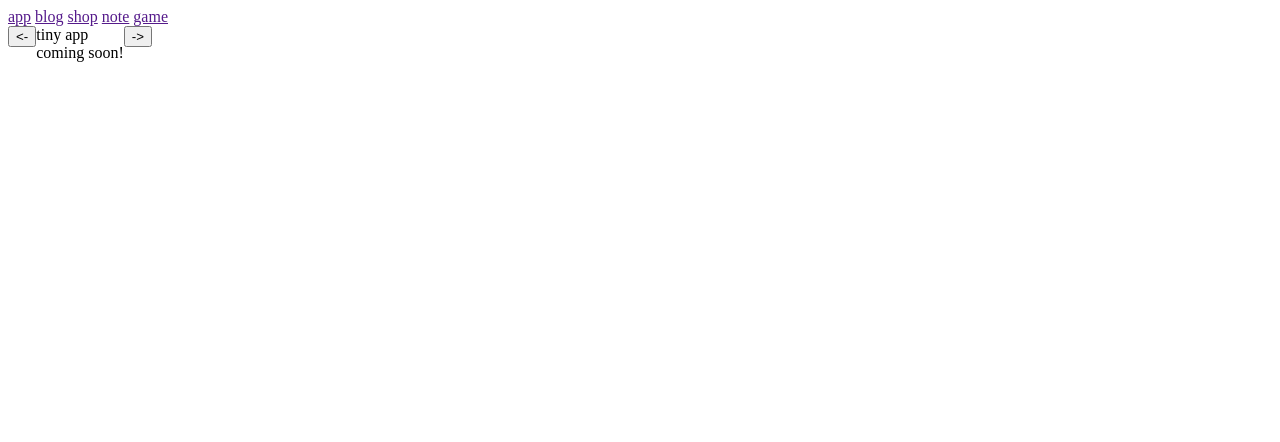
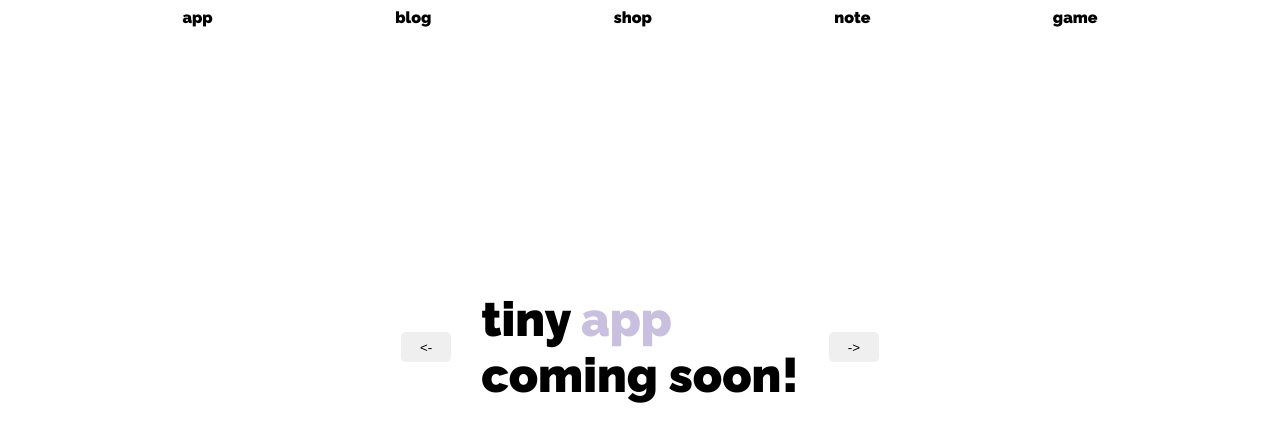
Before and after one commit to rgltalatala/tinyapp, a plain HTML site: page index.html in a window 1280 px wide. Drawn offline with Linux system fonts and the light colour scheme.

Commit message:
add styling

```diff
--- a/index.css
+++ b/index.css
@@ -1,4 +1,74 @@
+@font-face{
+    font-family: Raleway-Black;
+    src: url("fonts/Raleway-Black.ttf") format("opentype");
+}
+
+body {
+    display: flex;
+    justify-content: center;
+    align-items: center;
+    flex-direction: column;
+    font-family: Raleway-Black;
+}
+
+.nav-bar{
+    width: 100vw;
+    display: flex;
+    justify-content: space-evenly;
+}
+
 main {
     display: flex;
+    height: 80vh;
+}
 
+main > div {
+    display: flex;
+    justify-content: center;
 }
+
+main > div > button {
+    height: 30px;
+    width: 50px;
+    border: 5px;
+    border-radius: 5px;
+    text-decoration: none;
+}
+
+main > div > button:hover{
+    filter: brightness(95%);
+}
+
+.left {
+    display: flex;
+    justify-content: center;
+    align-items: center;
+}
+
+.right {
+    display: flex;
+    justify-content: center;
+    align-items: center;
+}
+
+.carousel {
+    display: flex;
+    flex-direction: column;
+    margin-left: 30px;
+    margin-right: 30px;
+    font-size: 3rem;
+}
+
+
+a {
+    text-decoration: none;
+    color: black;
+}
+
+a:hover{
+    text-decoration: underline;
+}
+
+.app-name {
+    color: #C9BFDE;
+}
--- a/index.js
+++ b/index.js
@@ -21,7 +21,7 @@ const toggleDark = () => {
 const toggleLight = () => {
     document.body.style.backgroundColor = '#FFFFFF'
     document.body.style.color = '#000000'
-    appName.style.color = "black"
+    appName.style.color = "#C9BFDE"
 }
 
 const rotateRight = () => {
```
Also changed, not shown: fonts/Raleway-Black.ttf (added).
